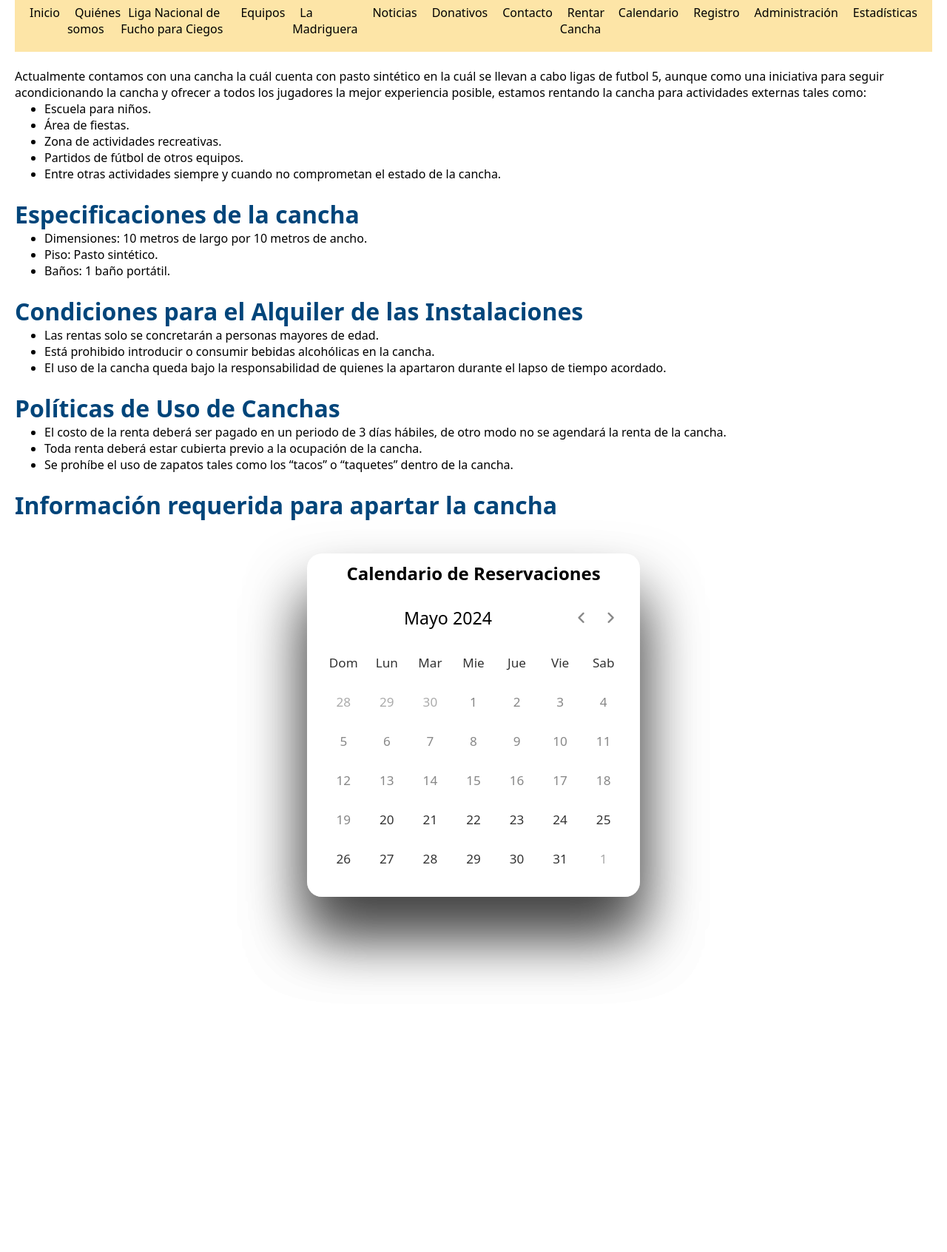
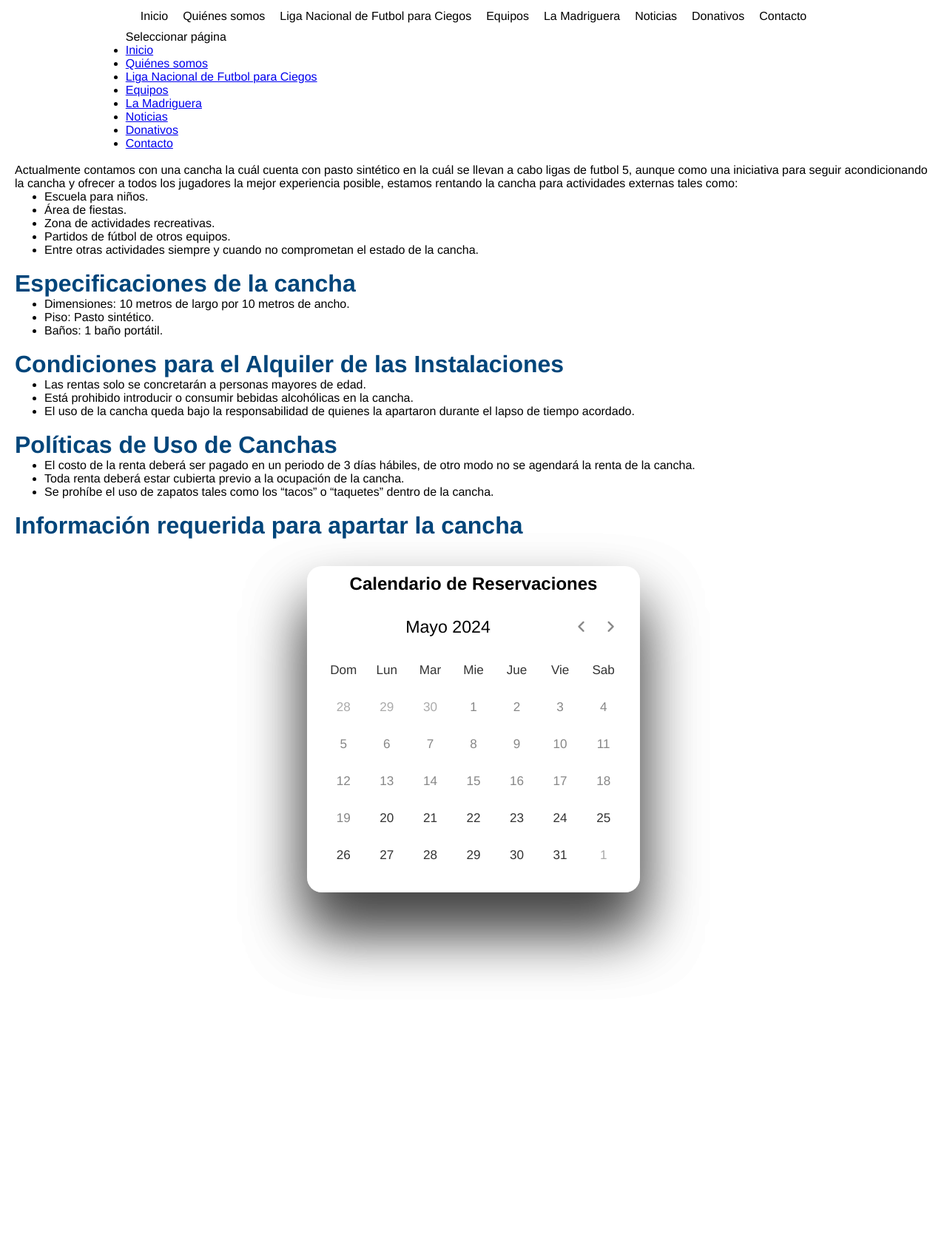
Before and after one commit to alexkm174x8/topos-fc, a PHP site: page /calendario.html in a window 1280 px wide. Shown: the part 311-2003 px from the top of the page at 74% size. After the commit the page ends 1630 px from the top, so only its background shows below. Run offline with PHP 8.4, Linux system fonts and the light colour scheme.

Commit message:
Corrected format

```diff
--- a/calendario.html
+++ b/calendario.html
@@ -9,32 +9,46 @@
     <script src="scripts/cal-script.js" defer></script>
   </head>
   <body>
-    <nav class="navbar_container">
-      <div class="iniciar_sesion">
-       Iniciar sesión
+    <!--Nav Bar-->
+    <div class="container clearfix et_menu_container">
+      <div class="logo_container">
+        <span class="logo_helper"></span>
+        <a href="https://toposfc.org/" role="link">
+          <img src="https://toposfc.org/wp-content/uploads/2020/11/logo_toposfc.png" alt="Topos FC" id="logo" data-height-percentage="70" data-actual-width="201" data-actual-height="122">
+        </a>
       </div>
-      <div class="imagen_navbar">
-       <img src="images/topos_logo.png" alt="Logo de topos FC">
+      <div id="et-top-navigation" data-height="166" data-fixed-height="47">
+        <nav id="top-menu-nav">
+          <ul id="top-menu" class="nav">
+            <li class="menu-item menu-item-type-post_type menu-item-object-page menu-item-home current-menu-item page_item page-item-37 current_page_item menu-item-67"><a href="https://toposfc.org/" aria-current="page" role="link">Inicio</a></li>
+            <li class="menu-item menu-item-type-post_type menu-item-object-page menu-item-68"><a href="https://toposfc.org/quienes-somos/" role="link">Quiénes somos</a></li>
+            <li class="menu-item menu-item-type-post_type menu-item-object-page menu-item-408"><a href="https://toposfc.org/liga-nacional-de-futbol-para-ciegos/" role="link">Liga Nacional de Futbol para Ciegos</a></li>
+            <li class="menu-item menu-item-type-post_type menu-item-object-page menu-item-70"><a href="https://toposfc.org/equipos/" role="link">Equipos</a></li>
+            <li class="menu-item menu-item-type-post_type menu-item-object-page menu-item-357"><a href="https://toposfc.org/cdc_la_madriguera/" role="link">La Madriguera</a></li>
+            <li class="menu-item menu-item-type-post_type menu-item-object-page menu-item-268"><a href="https://toposfc.org/noticias/" role="link">Noticias</a></li>
+            <li class="menu-item menu-item-type-post_type menu-item-object-page menu-item-290"><a href="https://toposfc.org/donativos/" role="link">Donativos</a></li>
+            <li class="menu-item menu-item-type-post_type menu-item-object-page menu-item-613"><a href="https://toposfc.org/contacto/" role="link">Contacto</a></li>
+          </ul>
+        </nav>
+        <div id="et_mobile_nav_menu" role="button">
+          <div class="mobile_nav opened">
+            <span class="select_page">Seleccionar página</span>
+            <span class="mobile_menu_bar mobile_menu_bar_toggle a11y-mobile-menu-open" role="button" aria-expanded="true" aria-label="Menu" tabindex="0"></span>
+            <ul id="mobile_menu" class="et_mobile_menu" style="display: block;">
+              <li class="menu-item menu-item-type-post_type menu-item-object-page menu-item-home current-menu-item page_item page-item-37 current_page_item menu-item-67 et_first_mobile_item"><a href="https://toposfc.org/" aria-current="page" role="link">Inicio</a></li>
+              <li class="menu-item menu-item-type-post_type menu-item-object-page menu-item-68"><a href="https://toposfc.org/quienes-somos/" role="link">Quiénes somos</a></li>
+              <li class="menu-item menu-item-type-post_type menu-item-object-page menu-item-408"><a href="https://toposfc.org/liga-nacional-de-futbol-para-ciegos/" role="link">Liga Nacional de Futbol para Ciegos</a></li>
+              <li class="menu-item menu-item-type-post_type menu-item-object-page menu-item-70"><a href="https://toposfc.org/equipos/" role="link">Equipos</a></li>
+              <li class="menu-item menu-item-type-post_type menu-item-object-page menu-item-357"><a href="https://toposfc.org/cdc_la_madriguera/" role="link">La Madriguera</a></li>
+              <li class="menu-item menu-item-type-post_type menu-item-object-page menu-item-268"><a href="https://toposfc.org/noticias/" role="link">Noticias</a></li>
+              <li class="menu-item menu-item-type-post_type menu-item-object-page menu-item-290"><a href="https://toposfc.org/donativos/" role="link">Donativos</a></li>
+              <li class="menu-item menu-item-type-post_type menu-item-object-page menu-item-613"><a href="https://toposfc.org/contacto/" role="link">Contacto</a></li>
+            </ul>
+          </div>
+        </div>
       </div>
-      <div class="lista">
-       <ul>
-        <li><a href="#inicio">Inicio</a></li>
-        <li><a href="#quienesSomos">Quiénes somos</a></li>
-        <li><a href="#ligaNacionalDeFuchoParaCiegos">Liga Nacional de Fucho para Ciegos</a></li>
-        <li><a href="#equipos">Equipos</a></li>
-        <li><a href="#laMadrigruera">La Madriguera</a></li>
-        <li><a href="#noticias">Noticias</a></li>
-        <li><a href="#donativos">Donativos</a></li>
-        <li><a href="#contacto">Contacto</a></li>
-        <li><a href="#rentarCancha">Rentar Cancha</a></li>
-        <li><a href="#calendario">Calendario</a></li>
-        <li><a href="#registro">Registro</a></li>
-        <li><a href="#section_administracion">Administración</a></li>
-        <li><a href="#section_estadisticas">Estadísticas</a></li>
-       </ul>
-      </div>
-     </nav>
-
+    </div>
+    <!--Page content-->
     <br>
     <div class="content">
         <p>Actualmente contamos con una cancha la cuál cuenta con pasto sintético en la cuál se llevan a cabo ligas de futbol 5, aunque como una iniciativa para seguir acondicionando la cancha y ofrecer a todos los jugadores la mejor experiencia posible, estamos rentando la cancha para actividades externas tales como:</p>
@@ -70,6 +84,7 @@
         <h1>Información requerida para apartar la cancha</h1>
     </div>
     <br>
+    <!--Calendar-->
     <br>
     <div class="wrapper">
         <h2 id="calendar_title">Calendario de Reservaciones</h2>
--- a/css/cal-style.css
+++ b/css/cal-style.css
@@ -2,7 +2,7 @@
   margin: 0;
   padding: 0;
   box-sizing: border-box;
-  font-family: system-ui, -apple-system, BlinkMacSystemFont, 'Segoe UI', Roboto, Oxygen, Ubuntu, Cantarell, 'Open Sans', 'Helvetica Neue', sans-serif;
+  font-family: 'Allerta', Helvetica, Arial, Lucida, sans-serif;
 }
 
 body{
@@ -87,12 +87,12 @@ nav ul li a {
   padding-top: 10px;
   padding-left: 40px;
   width: 450px;
-  height: 450px;
+  height: 440px;
   background: #fff;
   border-radius: 20px;
   box-shadow: 0 50px 80px rgba(0,0,0,0.50);
   position: relative;
-  top: -470px;
+  top: -460px;
 }
 .reservation-wrapper button{
   text-decoration: solid;
@@ -125,6 +125,8 @@ header .current-date{
   font-size: 1.45rem;
   font-weight: 500;
 }
+
+/* Calendar */
 .calendar{
   padding: 20px;
 }
--- a/css/style.css
+++ b/css/style.css
@@ -5,13 +5,11 @@
 
 body {
   background-color: #FFFFFF;
-  font-family: system-ui, -apple-system, BlinkMacSystemFont, 'Segoe UI', Roboto, Oxygen, Ubuntu, Cantarell, 'Open Sans', 'Helvetica Neue', sans-serif;
-}
+  font-family: 'Allerta', Helvetica, Arial, Lucida, sans-serif;}
 
 h1, h2, h3, h4 {
   color: #3D5F9C;
-  font-family: system-ui, -apple-system, BlinkMacSystemFont, 'Segoe UI', Roboto, Oxygen, Ubuntu, Cantarell, 'Open Sans', 'Helvetica Neue', sans-serif;
-  font-variant:small-caps;
+  font-family: 'Allerta', Helvetica, Arial, Lucida, sans-serif;
 }
 
 p {
```
